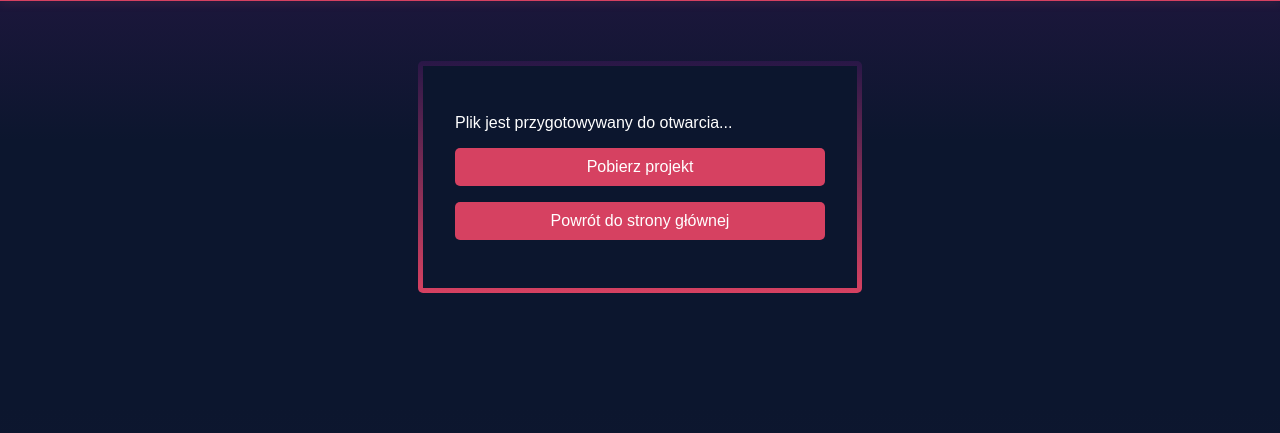
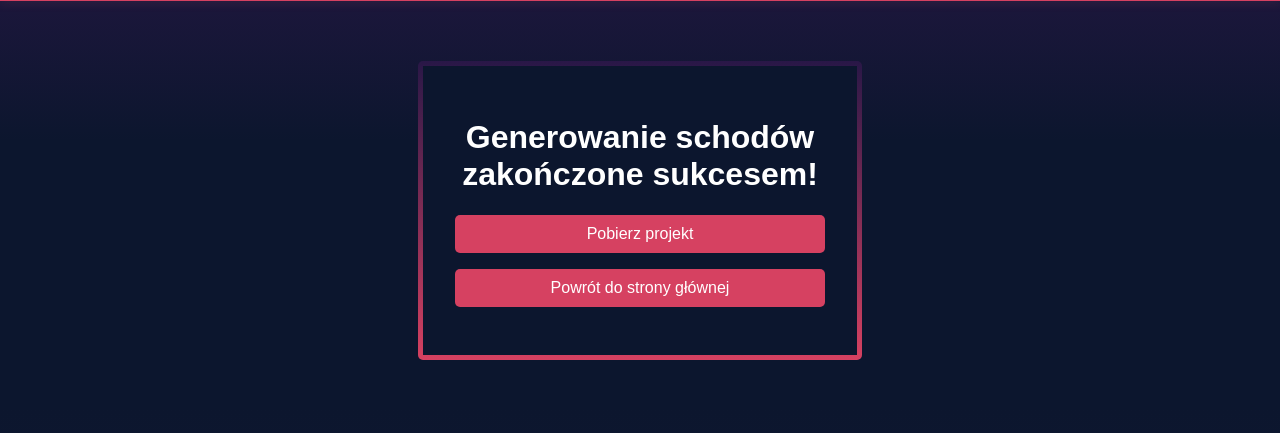
Before and after one commit to MagicznyFrank/Schody3D, a Flask app: page /views/result/1 in a window 1280 px wide. Shown: the part 126-559 px from the top of the page. Run offline with Flask 3, Linux system fonts and the light colour scheme.

Commit message:
working on styles

```diff
--- a/templates/contact.html
+++ b/templates/contact.html
@@ -8,7 +8,7 @@
 <div class="form-container">
     <div class="form-container-background">
         <h1>Kontakt</h1>
-        <p>Jeśli masz jakiekolwiek pytania, skontaktuj się z nami!</p>
+        <p>Jeśli masz jakiekolwiek pytania, skontaktuj się ze mną!</p>
         <ul>
             <li>Email: kontakt@example.com</li>
             <li>Telefon: 123-456-789</li>
--- a/templates/result.html
+++ b/templates/result.html
@@ -7,7 +7,7 @@
 {% block content %}
 <div class="form-container">
     <div class="form-container-background">
-        <p id="statusMessage">Plik jest przygotowywany do otwarcia...</p>
+        <h1>Generowanie schodów zakończone sukcesem!</h1>
         <button id="openButton" style="display: none;" onclick="openProject()">Otwórz Projekt</button>
         <script>
             function checkAndOpen() {
```
